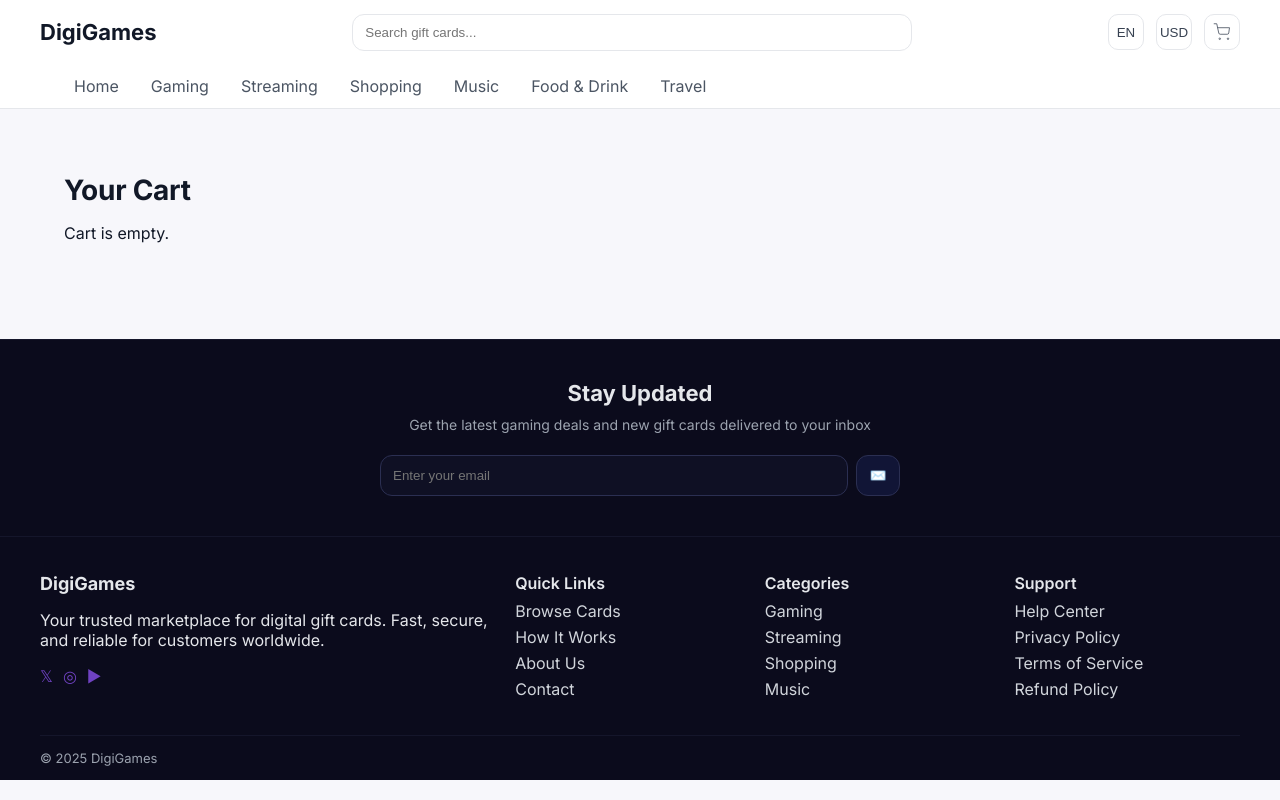
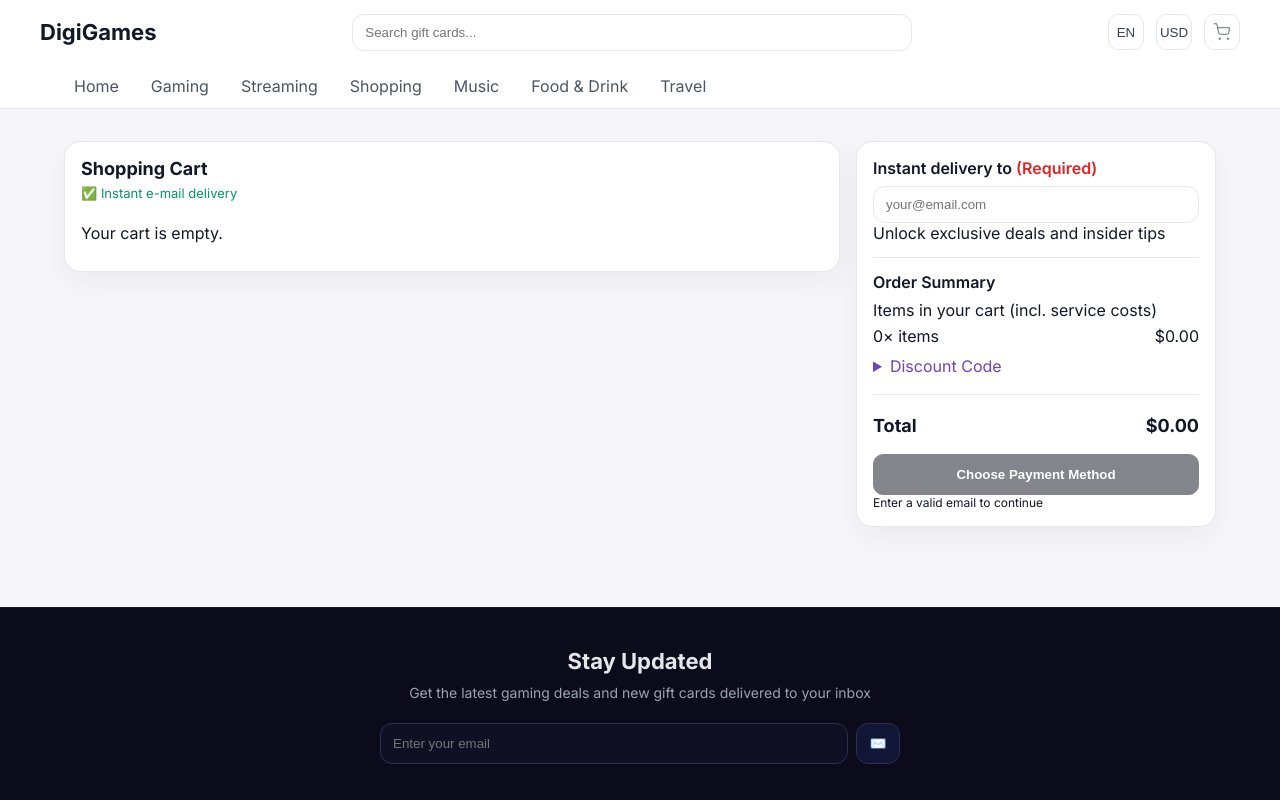
Before and after one commit to Digigames1/digi-backend, a React (Vite) app in the folder frontend/: page /cart in a window 1280 px wide. Shown: the top 800 px of the page. Built offline with nearby package versions, Linux system fonts and the light colour scheme.

Commit message:
feat: implement checkout cart page

```diff
--- a/frontend/src/App.tsx
+++ b/frontend/src/App.tsx
@@ -6,7 +6,7 @@ import CategoryPage from "./pages/category/CategoryPage";
 import AboutUsPage from "./components/AboutUsPage";
 import ContactPage from "./components/ContactPage";
 import FAQPage from "./components/FAQPage";
-import CartPage from "./components/CartPage";
+import CartPage from "./pages/checkout/CartPage";
 export default function App(){
   return (
     <BrowserRouter>
--- a/frontend/src/components/Header.tsx
+++ b/frontend/src/components/Header.tsx
@@ -6,13 +6,14 @@ import { totalCount } from "../store/cart";
 
 export default function Header(){
   const [lang,setLang] = useState("EN");
-  const [cur,setCur] = useState("USD");
+  const [cur,setCur] = useState(localStorage.getItem("dg_currency") || "USD");
   const [count,setCount] = useState(0);
   useEffect(()=>{
     setCount(totalCount());
     const t=setInterval(()=>setCount(totalCount()),800);
     return ()=>clearInterval(t);
   },[]);
+  useEffect(()=>{ localStorage.setItem("dg_currency", cur); }, [cur]);
 
   return (
     <header className="header-wrap"> {/* <-- sticky застосуємо до цього контейнера */}
--- /dev/null
+++ b/frontend/src/pages/checkout/CartPage.tsx
@@ -0,0 +1,113 @@
+import { useEffect, useMemo, useState } from "react";
+import { getCart, setQty, removeFromCart, subtotal, totalCount } from "../../store/cart";
+import { money, safeMul } from "./cartUtils";
+
+type Summary = { itemsTotal:number; discount:number; subTotal:number; total:number };
+
+const getCurrency = () => localStorage.getItem("dg_currency") || "USD";
+const emailRe = /^[^\s@]+@[^\s@]+\.[^\s@]+$/;
+
+export default function CartPage(){
+  const [items, setItems] = useState(getCart());
+  const [email, setEmail] = useState("");
+  const [code, setCode] = useState("");
+  const [currency, setCurrency] = useState(getCurrency());
+
+  useEffect(()=>{
+    const t = setInterval(()=> setItems(getCart()), 600);
+    return ()=> clearInterval(t);
+  },[]);
+
+  const summary: Summary = useMemo(()=>{
+    const sub = subtotal();
+    const discount = code.trim().toUpperCase()==="SAVE5" ? Math.min(sub*0.05, 50) : 0;
+    const total = Math.max(0, sub - discount);
+    return { itemsTotal: totalCount(), discount, subTotal: sub, total };
+  }, [items, code]);
+
+  const canPay = items.length>0 && emailRe.test(email);
+
+  return (
+    <div className="container checkout">
+      <div className="co-left">
+        <div className="card">
+          <div className="co-title">Shopping Cart</div>
+          <div className="co-badge">✅ Instant e-mail delivery</div>
+
+          {items.length===0 && <div className="muted" style={{padding:"12px 0"}}>Your cart is empty.</div>}
+
+          {items.map(it=>(
+            <div className="co-item" key={it.id}>
+              <img src={it.img || "/assets/images/placeholder.webp"} alt="" />
+              <div className="co-item-meta">
+                <div className="co-name">{it.name}</div>
+                <div className="co-submeta">
+                  <span>{it.region || "US"}</span>
+                  {it.instant && <span className="chip">Instant delivery</span>}
+                </div>
+                <div className="co-qty">
+                  <button className="btn sm" onClick={()=>{ setQty(it.id, it.qty-1); setItems(getCart()); }}>–</button>
+                  <span className="qty">{it.qty}</span>
+                  <button className="btn sm" onClick={()=>{ setQty(it.id, it.qty+1); setItems(getCart()); }}>+</button>
+                  <button className="icon-x" aria-label="Remove" onClick={()=>{ removeFromCart(it.id); setItems(getCart()); }}>×</button>
+                </div>
+              </div>
+              <div className="co-price">
+                {money(safeMul(it.price, it.qty), currency)}
+              </div>
+            </div>
+          ))}
+
+          {items.length>0 && (
+            <div className="co-continue">
+              Not ready to checkout? <a href="/">Continue Shopping</a>
+            </div>
+          )}
+        </div>
+      </div>
+
+      <aside className="co-right">
+        <div className="card">
+          <div className="co-right-title">Instant delivery to <span className="req">(Required)</span></div>
+          <label className="field">
+            <input
+              type="email"
+              placeholder="your@email.com"
+              value={email}
+              onChange={e=>setEmail(e.target.value)}
+            />
+          </label>
+          <div className="muted">Unlock exclusive deals and insider tips</div>
+
+          <div className="divider"/>
+
+          <div className="co-right-title">Order Summary</div>
+          <div className="muted">Items in your cart (incl. service costs)</div>
+          <div className="co-row">
+            <span>{summary.itemsTotal}× items</span>
+            <span>{money(summary.subTotal, currency)}</span>
+          </div>
+
+          <details className="discount">
+            <summary>Discount Code</summary>
+            <div className="discount-inner">
+              <input placeholder="Enter code (e.g. SAVE5)" value={code} onChange={e=>setCode(e.target.value)} />
+              {!!summary.discount && <div className="applied">− {money(summary.discount, currency)} applied</div>}
+            </div>
+          </details>
+
+          <div className="divider"/>
+          <div className="co-row total">
+            <span>Total</span>
+            <span>{money(summary.total, currency)}</span>
+          </div>
+
+          <button className="btn primary co-cta" disabled={!canPay}>
+            Choose Payment Method
+          </button>
+          {!canPay && <div className="muted" style={{fontSize:12}}>Enter a valid email to continue</div>}
+        </div>
+      </aside>
+    </div>
+  );
+}
--- /dev/null
+++ b/frontend/src/pages/checkout/cartUtils.ts
@@ -0,0 +1,8 @@
+export const money = (value:number, currency:string="USD") =>
+  new Intl.NumberFormat("en-US", { style:"currency", currency, maximumFractionDigits:2 }).format(Number.isFinite(value)?value:0);
+
+export const safeMul = (a:any, b:any) => {
+  const x = Number.isFinite(+a)?+a:0;
+  const y = Number.isFinite(+b)?+b:0;
+  return x*y;
+};
--- a/frontend/src/store/cart.ts
+++ b/frontend/src/store/cart.ts
@@ -1,29 +1,39 @@
-export type Item = { id: string; name: string; price: number; img?: string; qty: number };
-const KEY = "dg_cart_v1";
+export type Item = { id:string; name:string; price:number; img?:string; qty:number; region?:string; instant?:boolean };
+
+const KEY="dg_cart_v1";
+const safeN = (n:any, def=0)=> Number.isFinite(+n) ? +n : def;
 
 export const getCart = (): Item[] => {
-  try { return JSON.parse(localStorage.getItem(KEY) || "[]"); } catch { return []; }
+  try {
+    const raw = JSON.parse(localStorage.getItem(KEY) || "[]");
+    return Array.isArray(raw) ? raw.map((i:any)=>({
+      id: String(i.id),
+      name: String(i.name ?? ""),
+      price: safeN(i.price, 0),
+      img: i.img || undefined,
+      qty: Math.max(1, safeN(i.qty, 1)),
+      region: i.region || "US",
+      instant: Boolean(i.instant ?? true),
+    })) : [];
+  } catch { return []; }
 };
-export const setCart = (items: Item[]) => localStorage.setItem(KEY, JSON.stringify(items));
+export const setCart = (v: Item[]) => localStorage.setItem(KEY, JSON.stringify(v));
 
-export const addToCart = (item: Omit<Item,"qty"> & { qty?: number }) => {
+export const addToCart = (item: Omit<Item,"qty"> & { qty?:number }) => {
   const cart = getCart();
   const idx = cart.findIndex(i => i.id === item.id);
-  if (idx === -1) cart.push({ ...item, qty: item.qty ?? 1 });
-  else cart[idx].qty += item.qty ?? 1;
+  if (idx === -1) cart.push({ ...item, qty: Math.max(1, safeN(item.qty,1)) });
+  else cart[idx].qty += Math.max(1, safeN(item.qty,1));
   setCart(cart);
 };
-export const removeFromCart = (id: string) => {
-  const cart = getCart().filter(i => i.id !== id);
+export const setQty = (id:string, qty:number) => {
+  const cart = getCart();
+  const it = cart.find(i=>i.id===id); if (!it) return;
+  it.qty = Math.max(1, safeN(qty,1));
   setCart(cart);
 };
-export const setQty = (id: string, qty: number) => {
-  const cart = getCart();
-  const it = cart.find(i => i.id === id);
-  if (!it) return;
-  it.qty = Math.max(1, qty);
-  setCart(cart);
-};
-export const inCart = (id: string) => getCart().some(i => i.id === id);
-export const qtyOf = (id: string) => getCart().find(i => i.id === id)?.qty ?? 0;
-export const totalCount = () => getCart().reduce((s,i)=>s+i.qty,0);
+export const removeFromCart = (id:string) => setCart(getCart().filter(i=>i.id!==id));
+export const inCart = (id:string) => getCart().some(i=>i.id===id);
+export const qtyOf = (id:string) => getCart().find(i=>i.id===id)?.qty ?? 0;
+export const totalCount = () => getCart().reduce((s,i)=> s + Math.max(1, safeN(i.qty,1)), 0);
+export const subtotal = () => getCart().reduce((s,i)=> s + safeN(i.price,0) * Math.max(1,safeN(i.qty,1)), 0);
--- a/frontend/src/styles/global.css
+++ b/frontend/src/styles/global.css
@@ -151,3 +151,44 @@ a:hover{ text-decoration:underline }
 /* hover animations */
 .card, .cat-card { transition: transform .18s ease, box-shadow .18s ease }
 .card:hover { transform: translateY(-4px); box-shadow: 0 18px 46px rgba(17,24,39,.12) }
+
+/* ===== Checkout ===== */
+.checkout{ display:grid; gap:16px; grid-template-columns: 1fr; }
+@media(min-width: 960px){ .checkout{ grid-template-columns: minmax(0,1fr) 360px; } }
+
+.co-left .card, .co-right .card{ padding:16px; }
+.co-title{ font-weight:700; font-size:18px; margin-bottom:6px; }
+.co-badge{ color:#059669; font-size:13px; margin-bottom:10px; }
+
+.co-item{ display:grid; grid-template-columns: 72px 1fr auto; gap:12px; align-items:center; padding:10px 0; border-top:1px solid var(--card-border); }
+.co-item:first-of-type{ border-top:0; }
+.co-item img{ width:72px; height:48px; object-fit:cover; border-radius:10px; background:#e5e7eb; }
+.co-item .co-name{ font-weight:600; margin-bottom:4px; }
+.co-submeta{ display:flex; gap:10px; align-items:center; color:var(--muted); font-size:13px; }
+.co-submeta .chip{ background:#EEF2FF; color:#3730A3; border-radius:999px; padding:2px 8px; font-size:12px; }
+.co-qty{ display:flex; align-items:center; gap:8px; margin-top:8px; }
+.icon-x{ width:32px; height:32px; border-radius:8px; border:1px solid var(--card-border); background:#fff; cursor:pointer; line-height:0; font-size:18px; }
+.icon-x:hover{ background:#F3F4F6; }
+.co-price{ font-weight:700; }
+
+.co-continue{ margin-top:10px; font-size:14px; }
+.co-continue a{ color:var(--brand); text-decoration:none } .co-continue a:hover{text-decoration:underline}
+
+.co-right-title{ font-weight:600; margin-bottom:8px; }
+.req{ color:#DC2626; }
+.field input{
+  width:100%; border:1px solid var(--card-border); border-radius:12px; padding:10px 12px; outline:none; background:#fff;
+}
+.divider{ height:1px; background:var(--card-border); margin:14px 0; }
+.co-row{ display:flex; align-items:center; justify-content:space-between; padding:6px 0; }
+.co-row.total{ font-weight:700; font-size:18px; }
+
+.discount summary{ cursor:pointer; padding:4px 0; color:var(--brand); }
+.discount-inner{ display:grid; gap:6px; padding:8px 0; }
+.discount-inner input{
+  width:100%; border:1px dashed var(--card-border); border-radius:10px; padding:8px 10px; background:#fff;
+}
+.discount .applied{ color:#059669; font-size:13px; }
+
+.co-cta{ width:100%; margin-top:12px; padding:12px; }
+.btn[disabled]{ opacity:.5; cursor:not-allowed; }
```
